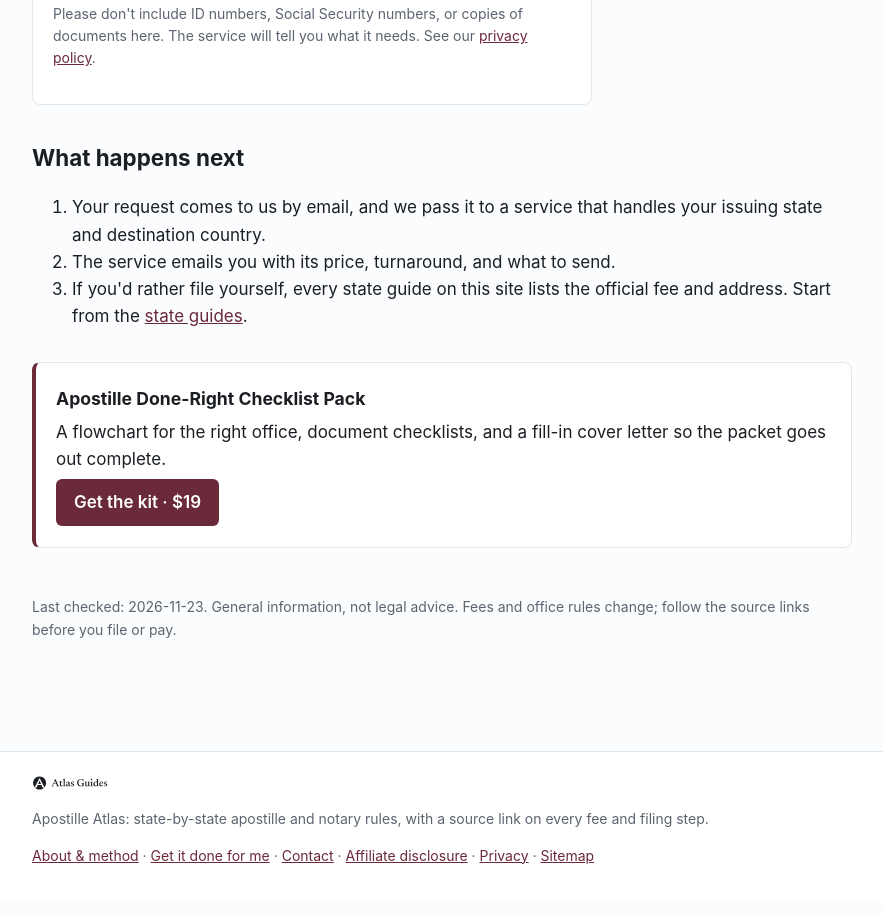
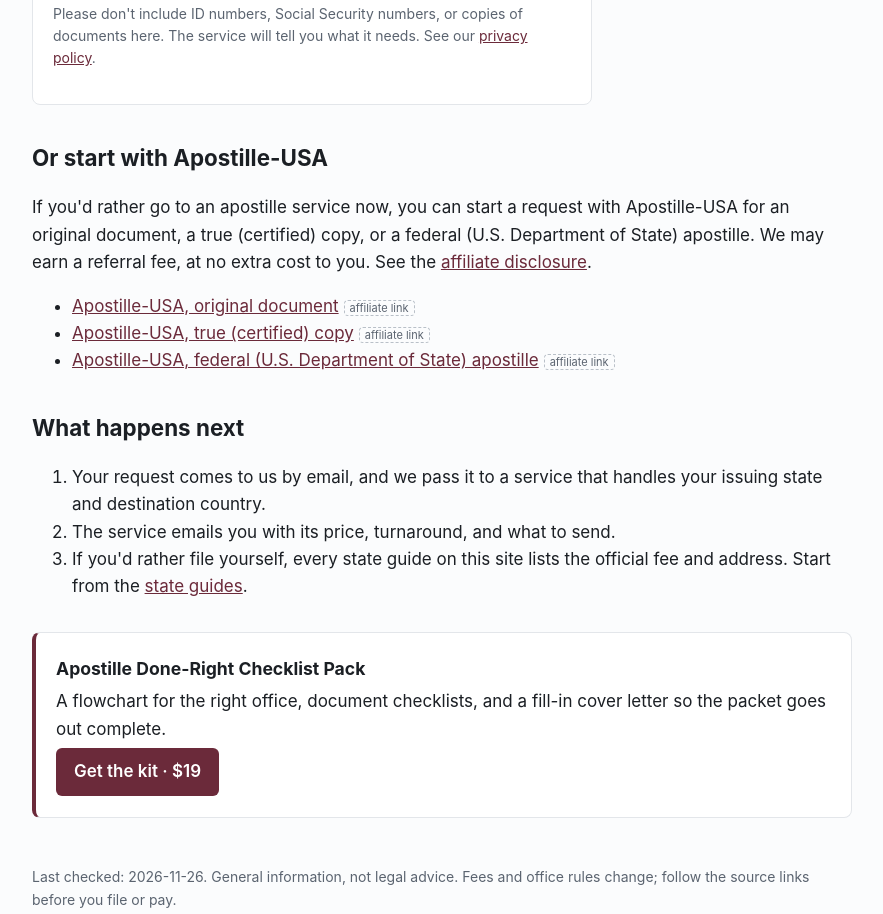
Before and after one commit to michellemccormack/apostille-atlas, an Astro site: page /get-it-done in a window 1280 px wide. Shown: the part 1611-2525 px from the top of the page, without its empty margins (198-1081 px from the left). Built offline with nearby package versions, Linux system fonts and the light colour scheme; Astro itself is replaced by a stand-in of ours.

Commit message:
Add Apostille-USA links on the get-it-done page and in federal-document sections

```diff
--- a/src/pages/apostille-offices-by-state.astro
+++ b/src/pages/apostille-offices-by-state.astro
@@ -3,6 +3,7 @@ import Base from '../layouts/Base.astro';
 import Src from '../components/Src.astro';
 import Crumbs from '../components/Crumbs.astro';
 import HelpCTA from '../components/HelpCTA.astro';
+import Aff from '../components/Aff.astro';
 import offices from '../data/us-apostille-authorities.json';
 import { US_AUTH_URL, SITE, CHECKED, fmt } from '../lib/hague.js';
 const title = 'Who issues apostilles in each U.S. state, plus online apostille verification';
@@ -16,7 +17,7 @@ const schema = [
   <Crumbs items={[{ name: 'Home', href: '/' }, { name: 'Apostille offices by state' }]} />
   <h1>Apostille offices by state</h1>
   <p class="lede">An apostille for a state document comes from that state, not from the federal government. The U.S. designation on file with the Hague Conference names the officers in each state, D.C., and several territories who can sign one.<Src href={US_AUTH_URL} /> In most states that is the Secretary of State; a few use the Lieutenant Governor, the Secretary of the Commonwealth, or another office.</p>
-  <div class="note">Federal documents go to the U.S. Department of State Office of Authentications instead, and U.S. federal court documents to the clerk of that court.<Src href={US_AUTH_URL} /> For where your document is headed, see <a href="/apostille-countries/">apostille by country</a>.</div>
+  <div class="note">Federal documents go to the U.S. Department of State Office of Authentications instead, and U.S. federal court documents to the clerk of that court.<Src href={US_AUTH_URL} /> If you'd rather have a service handle a federal (U.S. Department of State) apostille, one option is <Aff id="apostille-usa" href="https://apstl.us/VbYPEP" text="Apostille-USA" />. For where your document is headed, see <a href="/apostille-countries/">apostille by country</a>.</div>
 
   <div class="tablewrap">
     <table>
--- a/src/pages/apostille-vs-authentication.astro
+++ b/src/pages/apostille-vs-authentication.astro
@@ -1,11 +1,12 @@
 ---
 import Base from '../layouts/Base.astro';
 import HelpCTA from '../components/HelpCTA.astro';
+import Aff from '../components/Aff.astro';
 import Src from '../components/Src.astro';
 const title = 'Apostille versus authentication for Hague and non-Hague countries';
 const description = 'How a U.S. apostille differs from an authentication certificate, what the 1961 Hague Apostille Convention covers, and how New York, California, Texas, Florida, and Massachusetts issue the certificate.';
 ---
-<Base title={title} description={description} updated="2026-11-25">
+<Base title={title} description={description} updated="2026-11-26">
   <h1>Apostille versus authentication</h1>
   <div class="answer"><p><strong>Short answer:</strong> Use an apostille when the destination country is a party to the 1961 Hague Apostille Convention; one certificate replaces the longer legalization chain. For other countries, U.S. states usually issue an authentication or certification instead, and the U.S. Department of State or the country's embassy or consulate may need to add a further step. <Src href="https://www.hcch.net/en/instruments/conventions/specialised-sections/apostille" /></p></div>
   <p class="lede">The paper you need depends on the destination country, and on which U.S. office issued or notarized the document. States do not all use the same certificate for non-Hague countries.</p>
@@ -94,6 +95,7 @@ const description = 'How a U.S. apostille differs from an authentication certifi
   <h2>Who authenticates federal and out-of-state documents?</h2>
   <p>State apostille offices generally authenticate only that state’s public documents or documents notarized by that state’s notaries. New York says Federal/FBI background checks must be authenticated by the U.S. Department of State.<Src href="https://dos.ny.gov/apostille-certificate-authentication" /> Florida says federal documents should be submitted to the U.S. Department of State, and that a document issued or notarized in another state should go to that state’s competent authority.<Src href="https://dos.fl.gov/sunbiz/other-services/apostille-notarial-certification" /> Massachusetts says it does not certify out-of-state documents; they must be certified by the state of origin.<Src href="https://www.sec.state.ma.us/divisions/commissions/download/apostille_and_certification_information.pdf" /></p>
   <p>The federal fee and the current Office of Authentications process are not quoted here. Use the official State Department pages linked above.</p>
+  <p>If you'd rather have a service handle a federal (U.S. Department of State) apostille, one option is <Aff id="apostille-usa" href="https://apstl.us/VbYPEP" text="Apostille-USA" />. See the <a href="/affiliate-disclosure/">affiliate disclosure</a>.</p>
 
   <h2>Official sources</h2>
   <ul>
--- a/src/pages/get-it-done/index.astro
+++ b/src/pages/get-it-done/index.astro
@@ -1,11 +1,12 @@
 ---
 import Base from '../../layouts/Base.astro';
+import Aff from '../../components/Aff.astro';
 const title = 'Get your apostille done for you';
 const description = 'Send one short request and an independent apostille service will reply with a quote to handle your state, federal, or embassy authentication for you.';
 const STATES = ['Alabama','Alaska','Arizona','Arkansas','California','Colorado','Connecticut','Delaware','District of Columbia','Florida','Georgia','Hawaii','Idaho','Illinois','Indiana','Iowa','Kansas','Kentucky','Louisiana','Maine','Maryland','Massachusetts','Michigan','Minnesota','Mississippi','Missouri','Montana','Nebraska','Nevada','New Hampshire','New Jersey','New Mexico','New York','North Carolina','North Dakota','Ohio','Oklahoma','Oregon','Pennsylvania','Rhode Island','South Carolina','South Dakota','Tennessee','Texas','Utah','Vermont','Virginia','Washington','West Virginia','Wisconsin','Wyoming'];
 const DOCS = ['Birth certificate','Marriage certificate','Death certificate','Divorce decree','Diploma or transcript','FBI background check','Power of attorney or other notarized document','Business document (articles, good standing, etc.)','Court document','Other'];
 ---
-<Base title={title} description={description} updated="2026-11-23">
+<Base title={title} description={description} updated="2026-11-26">
   <h1>Get your apostille done for you</h1>
   <p class="lede">Fill in what you know and send it. We'll pass your request to an independent apostille service that handles state, federal, and embassy authentications, and they'll reply by email with a price and a timeline.</p>
   <div class="note">Apostille Atlas is a free guide, not an apostille service. This form sends a request to partner services we work with; it isn't an order, and nothing is charged. A service only starts work after you accept its quote and pay it directly. We may receive a referral fee from the service you choose, at no extra cost to you.</div>
@@ -56,6 +57,15 @@ const DOCS = ['Birth certificate','Marriage certificate','Death certificate','Di
     <p class="meta">Please don't include ID numbers, Social Security numbers, or copies of documents here. The service will tell you what it needs. See our <a href="/privacy/">privacy policy</a>.</p>
   </form>
 
+
+  <h2>Or start with Apostille-USA</h2>
+  <p>If you'd rather go to an apostille service now, you can start a request with Apostille-USA for an original document, a true (certified) copy, or a federal (U.S. Department of State) apostille. We may earn a referral fee, at no extra cost to you. See the <a href="/affiliate-disclosure/">affiliate disclosure</a>.</p>
+  <ul>
+    <li><Aff id="apostille-usa" href="https://apstl.us/0RTwQf" text="Apostille-USA, original document" /></li>
+    <li><Aff id="apostille-usa" href="https://apstl.us/Qu73QB" text="Apostille-USA, true (certified) copy" /></li>
+    <li><Aff id="apostille-usa" href="https://apstl.us/VbYPEP" text="Apostille-USA, federal (U.S. Department of State) apostille" /></li>
+  </ul>
+
   <h2>What happens next</h2>
   <ol>
     <li>Your request comes to us by email, and we pass it to a service that handles your issuing state and destination country.</li>
```
